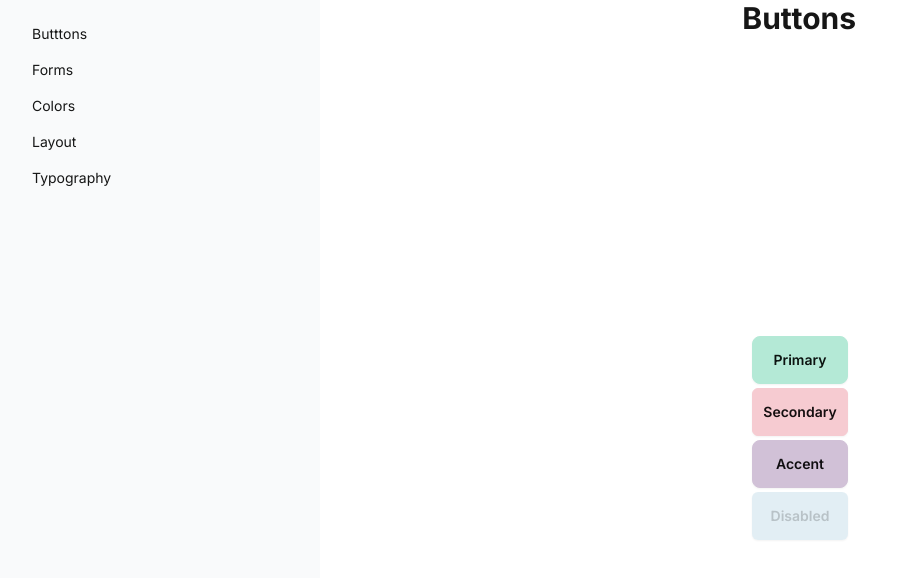
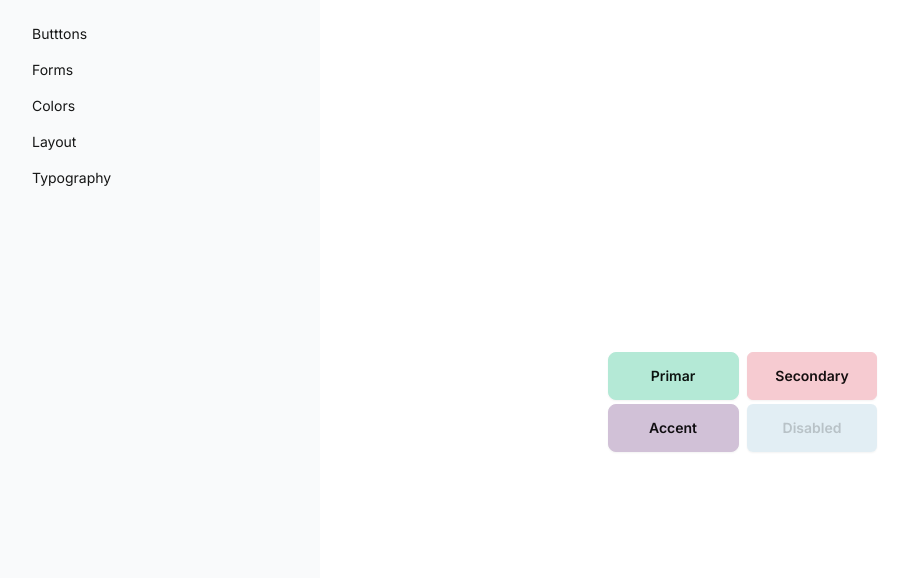
Before and after one commit to Infinite-Loopers2024/slow-chat-final, a Next.js app: page /design-system/buttons in a window 1280 px wide. Shown: the top 578 px of the page, without its empty margins (0-908 px from the left). Built offline with nearby package versions, Linux system fonts and the light colour scheme.

Commit message:
reverted changes to button
Co-authored-by: Ali <ali.mohseni05@yahoo.se>
Co-authored-by: Love <love.bellinder@gmail.com>
Co-authored-by: Ali <ali.mohseni05@yahoo.se>

```diff
--- a/src/app/design-system/buttons/page.tsx
+++ b/src/app/design-system/buttons/page.tsx
@@ -1,20 +1,17 @@
 export default function Buttons() {
   return (
     <>
-      <h2 className="text-3xl text-center font-bold justify-self-start ">
-        Buttons
-      </h2>
-      <div className="flex justify-center items-center h-screen flex-col">
-        <button className="btn btn-accent rounded-lg m-1 w-full mb-4 md:mb-0 md:w-10/12 w">
-          Primary
+      <div className="container">
+        <button className="btn btn-accent rounded-lg m-1 w-full mb-4 md:mb-0 md:w-4/12 w">
+          Primar
         </button>
-        <button className="btn btn-secondary rounded-md m-1 w-full mb-4 md:mb-0 md:w-10/12">
+        <button className="btn btn-secondary rounded-md m-1 w-full mb-4 md:mb-0 md:w-4/12">
           Secondary
         </button>
-        <button className="btn btn-primary rounded-lg m-1 w-full mb-4 md:mb-0 md:w-10/12">
+        <button className="btn btn-primary rounded-lg m-1 w-full mb-4 md:mb-0 md:w-4/12">
           Accent
         </button>
-        <button className="btn btn-disabled rounded-md m-1 w-full mb-4 md:mb-0 md:w-10/12">
+        <button className="btn btn-disabled rounded-md m-1 w-full mb-4 md:mb-0 md:w-4/12">
           Disabled
         </button>
       </div>
--- a/src/app/design-system/forms/page.tsx
+++ b/src/app/design-system/forms/page.tsx
@@ -1,6 +1,6 @@
 export default function Forms() {
   return (
-    <>
+    <div>
       <input
         className="input input-border input-accent w-full max-w-xs m-3 rounded"
         placeholder="type here"
@@ -20,6 +20,6 @@ export default function Forms() {
           Please provide a valid password
         </p>
       </div>
-    </>
+    </div>
   );
 }
--- a/src/features/design-system/components/sidebar.tsx
+++ b/src/features/design-system/components/sidebar.tsx
@@ -9,7 +9,7 @@ export function Sidebar({ children }: { children: React.ReactNode }) {
         id="my-drawer"
         className="drawer-toggle"
       />
-      <div className="drawer-content flex flex-col items-center h-screen">
+      <div className="drawer-content flex flex-col items-center justify-center">
         {children}
         <label
           htmlFor="my-drawer"
@@ -27,9 +27,17 @@ export function Sidebar({ children }: { children: React.ReactNode }) {
         <ul className="menu bg-base-200 text-base-content min-h-full w-80 p-4">
           <li>
             <Link href="\design-system\buttons">Butttons</Link>
+          </li>
+          <li>
             <Link href="\design-system\forms">Forms</Link>
+          </li>
+          <li>
             <Link href="\design-system\colors">Colors</Link>
+          </li>
+          <li>
             <Link href="/layout">Layout</Link>
+          </li>
+          <li>
             <Link href="\design-system\typography">Typography</Link>
           </li>
         </ul>
```
